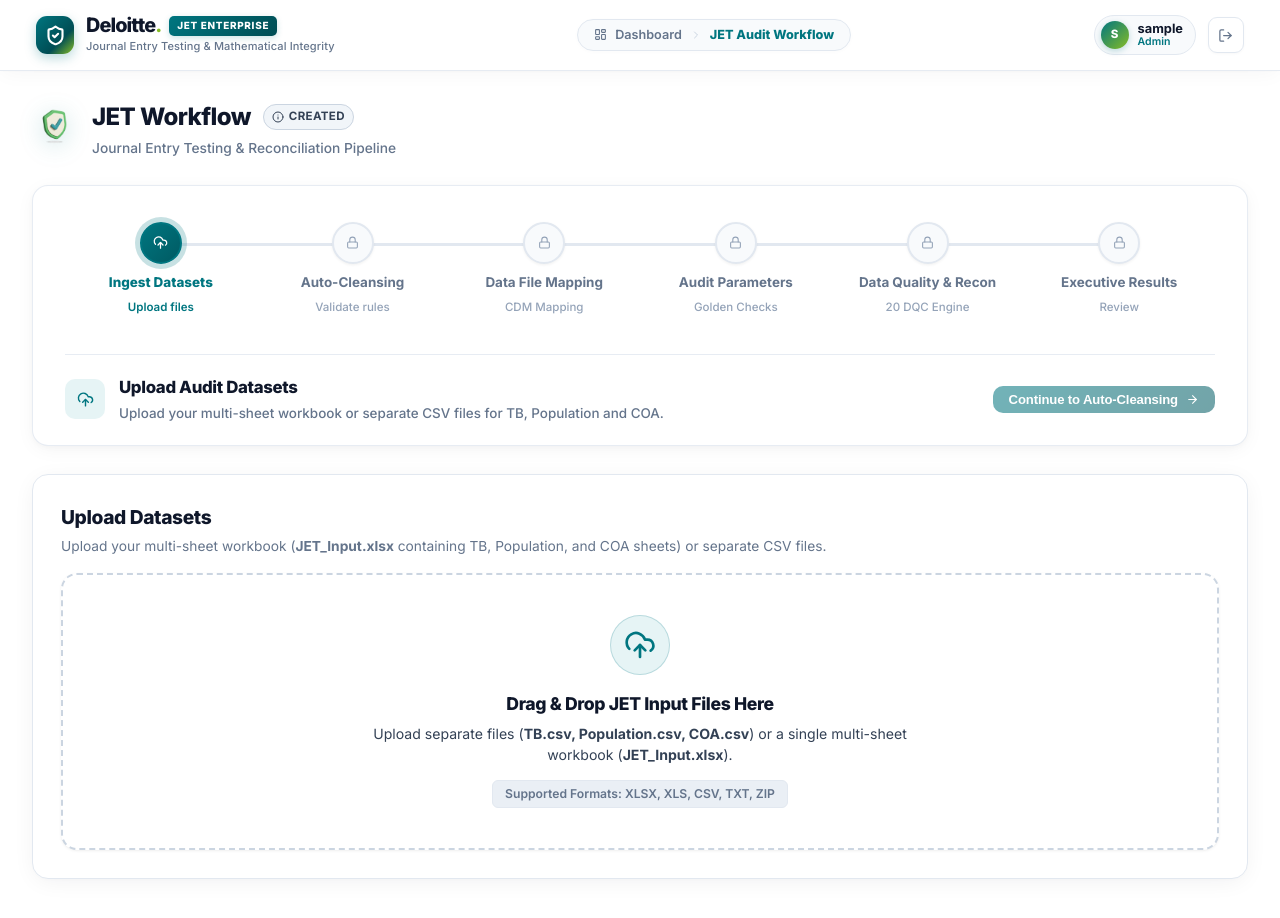
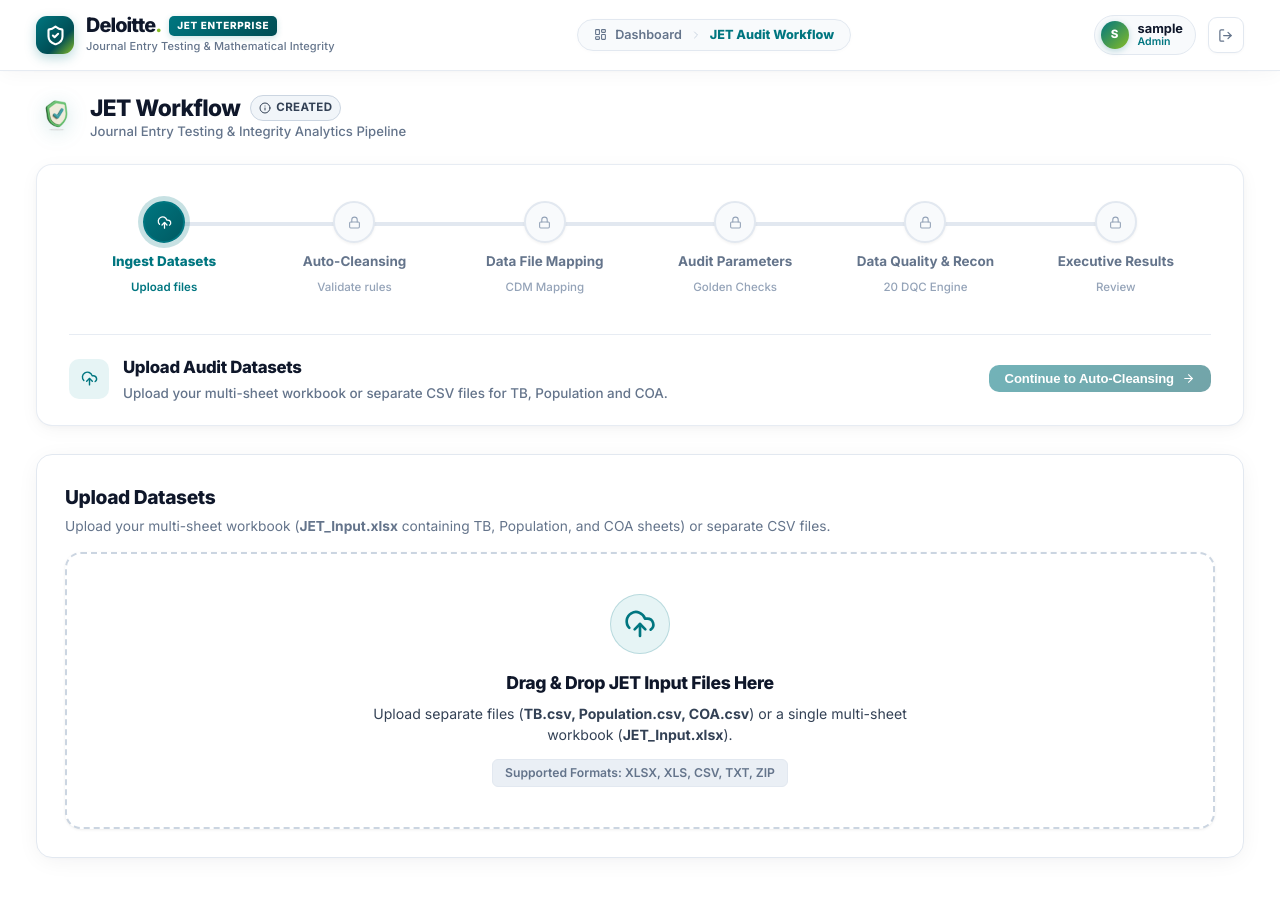
Before and after one commit to Aayush007A/automated_JET, a React (Vite) app in the folder frontend/: page /omnia-jet in a window 1280 px wide. Shown: the top 918 px of the page. Built offline with nearby package versions, Linux system fonts and the light colour scheme; sample sign-in values are in the browser's storage.

Commit message:
fix(ui): align workflow page container and header flush with navbar on left edge

```diff
--- a/frontend/src/pages/OmniaJet/OmniaJetWorkflow.tsx
+++ b/frontend/src/pages/OmniaJet/OmniaJetWorkflow.tsx
@@ -688,33 +688,33 @@
   };
 
   return (
-    <div className="container" style={{ maxWidth: '1480px', margin: '0 auto', padding: '28px 32px 48px' }}>
+    <div className="container" style={{ maxWidth: '1600px', margin: '0 auto', padding: '24px clamp(16px, 3vw, 36px) 48px' }}>
 
       {/* Page Header: Left aligned, generous breathing room */}
-      <div style={{ display: 'flex', flexWrap: 'wrap', alignItems: 'center', justifyContent: 'space-between', gap: '18px', marginBottom: '26px' }}>
-        <div style={{ display: 'flex', alignItems: 'center', gap: '14px' }}>
+      <div style={{ display: 'flex', flexWrap: 'wrap', alignItems: 'center', justifyContent: 'space-between', gap: '18px', marginBottom: '24px' }}>
+        <div style={{ display: 'flex', alignItems: 'center', gap: '12px' }}>
           <img
             src="/icons/clay_concept_1_shield.png"
             alt="JET Workflow"
             style={{
-              width: '46px',
-              height: '46px',
+              width: '42px',
+              height: '42px',
               objectFit: 'contain',
               display: 'block',
               flexShrink: 0,
-              filter: 'drop-shadow(0 5px 12px rgba(0, 118, 128, 0.20))',
+              filter: 'drop-shadow(0 4px 10px rgba(0, 118, 128, 0.18))',
             }}
           />
           <div>
-            <div style={{ display: 'flex', alignItems: 'center', gap: '12px', flexWrap: 'wrap' }}>
-              <h1 style={{ fontSize: '1.5rem', fontWeight: 800, color: 'var(--text-primary)', margin: 0, letterSpacing: '-0.025em' }}>
+            <div style={{ display: 'flex', alignItems: 'center', gap: '10px', flexWrap: 'wrap' }}>
+              <h1 style={{ fontSize: '1.42rem', fontWeight: 800, color: 'var(--text-primary)', margin: 0, letterSpacing: '-0.025em', lineHeight: 1.15 }}>
                 JET Workflow
               </h1>
               {runId && <span className="run-id-pill">{runId}</span>}
               {currentExecutionStatus && <StatusBadge status={currentExecutionStatus} size="sm" />}
             </div>
-            <div style={{ fontSize: '0.86rem', color: 'var(--text-muted)', fontWeight: 500, marginTop: '3px' }}>
-              Journal Entry Testing & Reconciliation Pipeline
+            <div style={{ fontSize: '0.82rem', color: 'var(--text-muted)', fontWeight: 500, marginTop: '2px', lineHeight: 1.3 }}>
+              Journal Entry Testing & Integrity Analytics Pipeline
             </div>
           </div>
         </div>
--- a/frontend/src/pages/SparkJet/SparkJetWorkflow.tsx
+++ b/frontend/src/pages/SparkJet/SparkJetWorkflow.tsx
@@ -1048,34 +1048,34 @@
   };
 
   return (
-    <div className="container" style={{ maxWidth: '1480px', margin: '0 auto', padding: '28px 32px 48px' }}>
+    <div className="container" style={{ maxWidth: '1600px', margin: '0 auto', padding: '24px clamp(16px, 3vw, 36px) 48px' }}>
 
       <input type="file" ref={fileInputRef} style={{ display: 'none' }} accept=".csv,.txt,.xlsx,.xls" onChange={handleImportFileSelected} />
 
       {/* Page Header: Left aligned, generous breathing room */}
-      <div style={{ display: 'flex', flexWrap: 'wrap', alignItems: 'center', justifyContent: 'space-between', gap: '18px', marginBottom: '26px' }}>
-        <div style={{ display: 'flex', alignItems: 'center', gap: '14px' }}>
+      <div style={{ display: 'flex', flexWrap: 'wrap', alignItems: 'center', justifyContent: 'space-between', gap: '18px', marginBottom: '24px' }}>
+        <div style={{ display: 'flex', alignItems: 'center', gap: '12px' }}>
           <img
             src="/icons/clay_concept_1_shield.png"
             alt="JET Workflow"
             style={{
-              width: '46px',
-              height: '46px',
+              width: '42px',
+              height: '42px',
               objectFit: 'contain',
               display: 'block',
               flexShrink: 0,
-              filter: 'drop-shadow(0 5px 12px rgba(0, 118, 128, 0.20))',
+              filter: 'drop-shadow(0 4px 10px rgba(0, 118, 128, 0.18))',
             }}
           />
           <div>
-            <div style={{ display: 'flex', alignItems: 'center', gap: '12px', flexWrap: 'wrap' }}>
-              <h1 style={{ fontSize: '1.5rem', fontWeight: 800, color: 'var(--text-primary)', margin: 0, letterSpacing: '-0.025em' }}>
+            <div style={{ display: 'flex', alignItems: 'center', gap: '10px', flexWrap: 'wrap' }}>
+              <h1 style={{ fontSize: '1.42rem', fontWeight: 800, color: 'var(--text-primary)', margin: 0, letterSpacing: '-0.025em', lineHeight: 1.15 }}>
                 JET Workflow
               </h1>
               {runId && <span className="run-id-pill">{runId}</span>}
               {currentExecutionStatus && <StatusBadge status={currentExecutionStatus} size="sm" />}
             </div>
-            <div style={{ fontSize: '0.86rem', color: 'var(--text-muted)', fontWeight: 500, marginTop: '3px' }}>
+            <div style={{ fontSize: '0.82rem', color: 'var(--text-muted)', fontWeight: 500, marginTop: '2px', lineHeight: 1.3 }}>
               Journal Entry Testing & Integrity Analytics Pipeline
             </div>
           </div>
```
